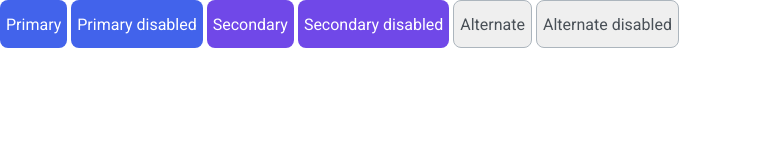
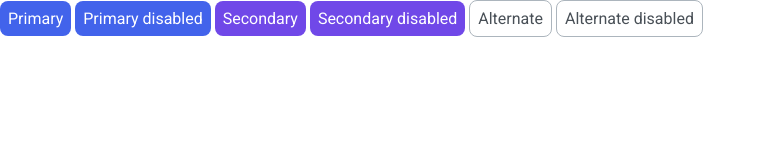
Before and after one commit to js-tasks-ru/htmlcss-20250313_zagudaev-den, a website: page 03-lection1/01-button/index.html in a window 1280 px wide. Shown: the whole page, without its empty margins (0-766 px from the left). Drawn offline with Linux system fonts and the light colour scheme.

Commit message:
исправил, как понял

```diff
--- a/03-lection1/01-button/button.css
+++ b/03-lection1/01-button/button.css
@@ -1,79 +1,46 @@
 /* Стилизация кнопки */
 
 .button {
-    height: 48px;
-    text-align: center;
     transition: opacity 200ms
     ease-in-out, background 200ms
     ease-in-out;
 
-}
-
-.button:disabled {
-    opacity: 0.5;
-    pointer-events: none;
-    cursor: default;
-}
-
-.button__primary {
-
-    /* Blue */
-    background: var(--primary-default);
-    border-radius: 8px;
-
-    /* Primary */
     border-width: 0;
     font-family: 'Roboto';
     font-style: normal;
     font-size: 16px;
     line-height: 19px;
+    padding: 8px;
+    cursor: pointer;
+    border-radius: 8px;
     color: var(--white);
+    background: var(--primary-default);
 }
 
-.button__primary:hover {
-background: var(--primary-hover);
-cursor: pointer;
+.button_secondary {
+    background: var(--secondary-default);
 }
 
-.button__secondary {
-
-    /* Purple */
-    background: var(--secondary-default);
-    border-radius: 8px;
-
-    /* Secondary */
-    border-width: 0;
-    font-family: 'Roboto';
-    font-style: normal;
-    font-size: 16px;
-    line-height: 19px;
-    color: var(--white);
-
+.button_secondary:hover {
+    background: var(--secondary-hover);
 }
 
-.button__secondary:hover {
-background: var(--secondary-hover);
-cursor: pointer;
+.button_alternate {
+    border: 1px solid var(--grey-3);
+    color: var(--alternate-default);
+    background-color: var(--white);
 }
 
-.button__alternate {
-
-    /* Gray 3 */
-    border: 1px solid var(--grey-3);
-    border-radius: 8px;
-
-    /* Alternate */
-
-    font-family: 'Roboto';
-    font-style: normal;
-    font-size: 16px;
-    line-height: 19px;
-
-    /* Gray 4 */
-    color: var(--alternate-default);
+.button_alternate:hover {
+    border: 1px solid #212429;
 }
 
-.button__alternate:hover {
-border: 1px solid #212429;
-cursor: pointer;
-}
+/* .button:disabled {
+    opacity: 0.5;
+    pointer-events: none;
+    cursor: default;
+} */
+
+/* .button_primary:hover {
+    background: var(--primary-hover);
+} */
--- a/03-lection1/01-button/index.html
+++ b/03-lection1/01-button/index.html
@@ -6,11 +6,11 @@
         <link rel="stylesheet" href="./button.css">
     </head>
     <body>
-        <button class="button button__primary">Primary</button>
-        <button class="button button__primary" :disabled>Primary disabled</button>
-        <button class="button button__secondary">Secondary</button>
-        <button class="button button__secondary" :disabled>Secondary disabled</button>
-        <button class="button button__alternate">Alternate</button>
-        <button class="button button__alternate" :disabled>Alternate disabled</button>
+        <button class="button button_primary">Primary</button>
+        <button class="button button_primary" disabled>Primary disabled</button>
+        <button class="button button_secondary">Secondary</button>
+        <button class="button button_secondary" disabled>Secondary disabled</button>
+        <button class="button button_alternate">Alternate</button>
+        <button class="button button_alternate" disabled>Alternate disabled</button>
     </body>
 </html>
```
Also changed, not shown: 03-lection1/02-accordion/accordion.css (+13 -7 lines), 03-lection1/02-accordion/index.html (+7 -7 lines).
